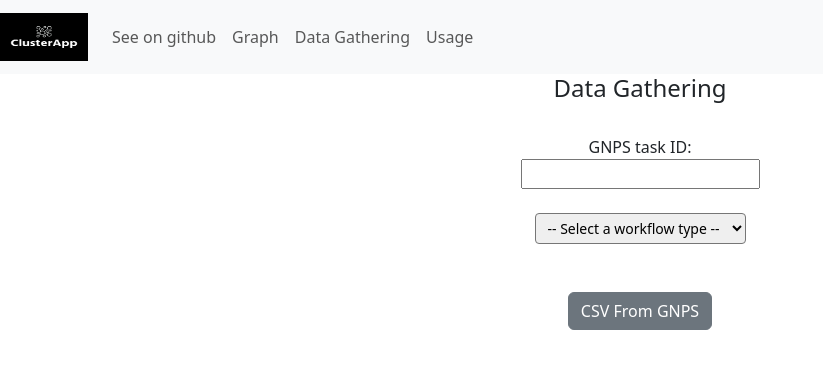
After one commit to computational-chemical-biology/ClusterApp, a Flask app: page /data_gathering in a window 1280 px wide. The commit adds this page. Shown: the top 369 px of the page, without its empty margins (0-823 px from the left). Run offline with Flask 3, Linux system fonts and the light colour scheme.

Commit message:
feat: page to gather data

```diff
--- a/api/app.py
+++ b/api/app.py
@@ -88,6 +88,10 @@ def csv_from_gnps():
         download_name='output.csv'
     )
 
+@app.route('/data_gathering', methods=['GET'])
+def data_gathering():
+    return render_template('dataGathering.html')
+
 
 @app.route('/error')
 def error():
--- a/api/src/controller/csv_from_gnps_controller.py
+++ b/api/src/controller/csv_from_gnps_controller.py
@@ -14,7 +14,8 @@ class CsvFromGnpsController:
 
     def get_csv_from_gnps(self):
         taskId = self.request.form.get('taskId')
-        gnps = Proteosafe(taskId, 'FBMN')
+        workflow = self.request.form.get('workflow')
+        gnps = Proteosafe(taskId, workflow)
         gnps.get_gnps()
         meta = gnps.meta
         feat = gnps.feat
--- /dev/null
+++ b/api/templates/dataGathering.html
@@ -0,0 +1,66 @@
+{% extends "layout.html" %}
+
+
+{% block content %}
+<link href="https://cdn.jsdelivr.net/npm/bootstrap@5.3.0/dist/css/bootstrap.min.css" rel="stylesheet">
+
+<div class="container-fluid bg-1 text-center">
+    <h4>Data Gathering</h4>
+    <form id="clustering-form" class="form-group" method=post action="/">
+        <br>
+        <label for="taskid">GNPS task ID:</label><br>
+        <input type="text" id="taskid" name="taskid" value="" required>
+
+        <br>
+        <br>
+
+        <select class="form-control-sm" id="workflow" name="workflow" value="" required>
+            <option value="">-- Select a workflow type --</option>
+            <option value="FBMN">FBMN</option>
+            <option value="V2">V2</option>
+            <option value="FBMN-gnps2">FBMN-gnps2</option>
+        </select>
+        <br>
+        <div id="loadin-spn" hidden="true" class="spinner-border" role="status">
+        </div>
+        <br>
+        <br>
+        <button class="btn btn-secondary" onclick="getCsvFromGnps(event)">CSV From GNPS</button>
+
+    </form>
+</div>
+
+<script src="https://cdn.jsdelivr.net/npm/bootstrap@5.3.0/dist/js/bootstrap.min.js"></script>
+<script>
+    function getCsvFromGnps(event){
+        event.preventDefault();
+        let taskId = document.getElementById('taskid').value;
+        let workflow = document.getElementById('workflow').value;
+        if(taskId == '' || workflow == ''){
+            alert('Please fill in the task ID and select a dissimilarity measure');
+            return;
+        }
+        document.getElementById('loadin-spn').hidden = false;
+
+        const formData = new FormData();
+        formData.append('taskId', taskId);
+        formData.append('workflow', workflow);
+        let url = "{{url_for('csv_from_gnps')}}";
+
+        fetch(url, {
+            method: 'POST',
+            body: formData,
+        }).then(response => {
+          response.blob().then(blob => {
+            let url = window.URL.createObjectURL(blob);
+            let a = document.createElement('a');
+            a.href = url;
+            a.download = 'data.csv';
+            a.click();
+            document.getElementById('loadin-spn').hidden = true;
+          });
+        });
+
+    }
+    </script>
+{% endblock %}
--- a/api/templates/navbar.html
+++ b/api/templates/navbar.html
@@ -13,8 +13,12 @@
       <a class="nav-link" href="/graph">Graph</a>
     </li>
     <li class="nav-item">
+      <a class="nav-link" href="/data_gathering">Data Gathering</a>
+    </li>
+    <li class="nav-item">
       <a class="nav-link" href="/usage">Usage</a>
     </li>
+
   </ul>
 
 </nav>
```
Also changed, not shown: api/templates/graph.html (+0 -29 lines).
